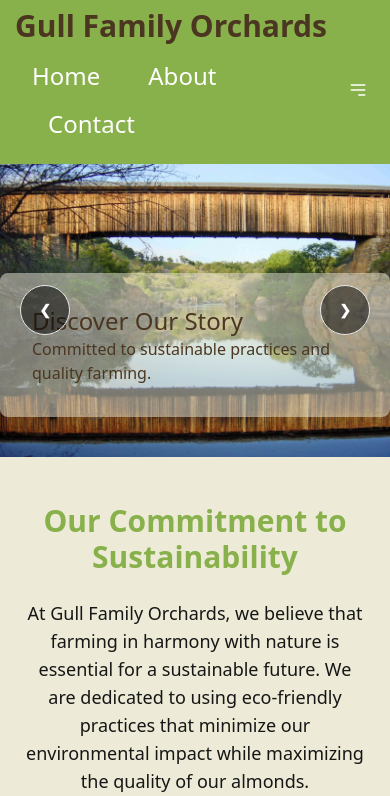
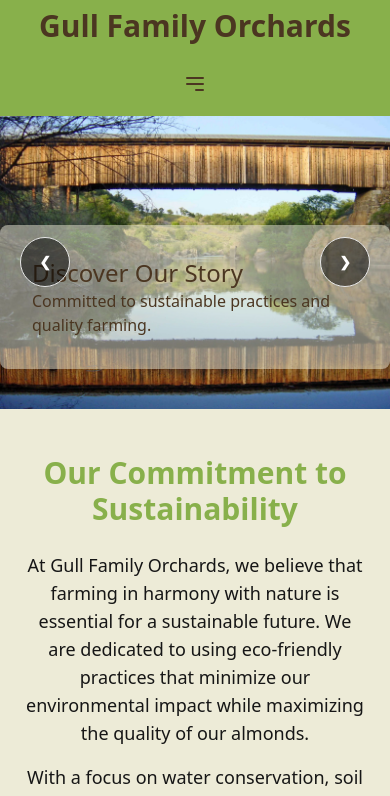
Before and after one commit to jacobgull/gullFamilyOrchards, an Angular app: page / in a window 390 px wide. Shown: the top 796 px of the page. Built offline with nearby package versions, Linux system fonts and the light colour scheme.

Commit message:
Made changes to the theme for darkmode

```diff
--- a/src/app/app.component.html
+++ b/src/app/app.component.html
@@ -8,31 +8,33 @@
     </div>
 
     <!-- Second Row: Links -->
-    <div class="flex justify-center">
+    <div class="hidden md:flex justify-center">
       <ul class="menu menu-horizontal space-x-4">
-        <li><a class="nav-link text-2xl" routerLink="/">Home</a></li>
-        <li><a class="nav-link text-2xl" routerLink="/about">About</a></li>
-        <li><a class="nav-link text-2xl" routerLink="/contact">Contact</a></li>
+        <li><a class="nav-link text-2xl text-accent" routerLink="/">Home</a></li>
+        <li><a class="nav-link text-2xl text-accent" routerLink="/about">About</a></li>
+        <li><a class="nav-link text-2xl text-accent" routerLink="/contact">Contact</a></li>
       </ul>
     </div>
-  </div>
-
-  <!-- Mobile Menu Toggle Button (hidden on larger screens) -->
-  <div class="lg:hidden mt-4">
+    <div class="md:flex justify-center">
+        <!-- Mobile Menu Toggle Button (visible only on small screens) -->
+        <div class="md:hidden flex justify-center mt-4">
           <button class="btn btn-square btn-ghost" (click)="toggleMenu()">
-      <svg xmlns="http://www.w3.org/2000/svg" class="h-5 w-5" fill="none" viewBox="0 0 24 24" stroke="currentColor">
+            <!-- Hamburger Icon with Accent Color -->
+            <svg xmlns="http://www.w3.org/2000/svg" class="h-6 w-6 text-accent" fill="none" viewBox="0 0 24 24" stroke="currentColor">
               <path stroke-linecap="round" stroke-linejoin="round" stroke-width="2" d="M4 6h16M4 12h16m-7 6h7" />
             </svg>
           </button>
         </div>
 
-  <!-- Mobile Menu -->
-  <div [ngClass]="{'hidden': !isMenuOpen}" class="lg:hidden">
-    <ul class="menu menu-compact mt-3 shadow bg-base-100 rounded-box w-52">
+        <!-- Mobile Menu (visible only on small screens) -->
+        <div [ngClass]="{'hidden': !isMenuOpen}" class="md:hidden">
+          <ul class="menu menu-compact mt-3 shadow bg-primary text-accent rounded-box w-52 text-center">
             <li><a routerLink="/">Home</a></li>
             <li><a routerLink="/about">About</a></li>
             <li><a routerLink="/contact">Contact</a></li>
           </ul>
+        </div>
+    </div>
   </div>
 </nav>
 
--- a/tailwind.config.js
+++ b/tailwind.config.js
@@ -44,16 +44,17 @@ module.exports = {
             'error': '#F87272',
         },
         dark: {
-          primary: "#2E7D32",        // Darker green
-          secondary: "#5D4037",      // Dark brown
-          accent: "#FFC107",         // Brighter yellow accent
-          neutral: "#1A1A1A",        // Dark background
-          "base-100": "#333333",     // Dark gray background for content
-          info: "#3ABFF8",           // Same for both light and dark
-          success: "#36D399",        // Same for both light and dark
-          warning: "#FBBD23",        // Same for both light and dark
-          error: "#F87272",          // Same for both light and dark
-        },
+          primary: "#2E7D32",           // Dark green for primary buttons/links
+          secondary: "#8B7E59",         // Dark beige for secondary accents
+          accent: "#FFC107",            // Brighter yellow accent for contrast
+          neutral: "#D9D9D9",           // Lighter gray for neutral backgrounds in dark mode
+          "base-100": "#F5F5F5",        // Light gray background for dark mode
+          "base-content": "#000000",    // Black text for dark mode
+          info: "#3ABFF8",              // Info color (unchanged)
+          success: "#36D399",           // Success color (unchanged)
+          warning: "#FBBD23",           // Warning color (unchanged)
+          error: "#F87272",             // Error color (unchanged)
+        }
       },
     ]
   },
```
Lines whose indentation alone changed are shown as unchanged.
